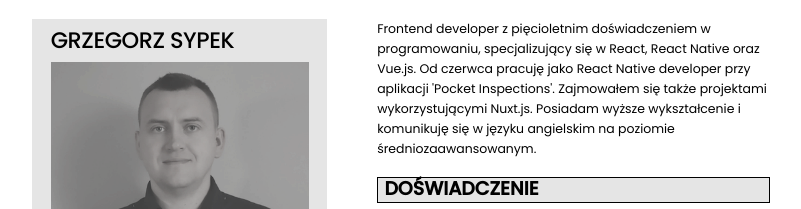
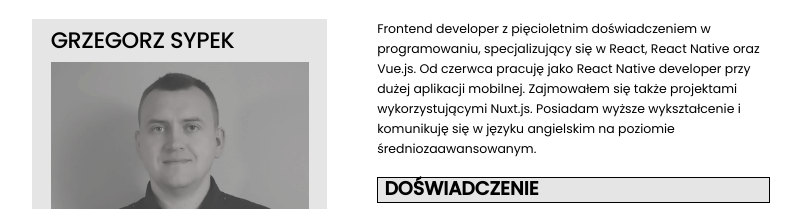
Before and after one commit to gregsypek/CV, a plain HTML site: page index.html in a window 1280 px wide. Shown: the top 209 px of the page, without its empty margins (236-1037 px from the left). Drawn offline with Linux system fonts and the light colour scheme.

Commit message:
hide company name

```diff
--- a/index.html
+++ b/index.html
@@ -272,8 +272,7 @@
 				<h2 class="description">
 					Frontend developer z pięcioletnim doświadczeniem w programowaniu,
 					specjalizujący się w React, React Native oraz Vue.js. Od czerwca
-					pracuję jako React Native developer przy aplikacji 'Pocket
-					Inspections'. Zajmowałem się także projektami wykorzystującymi
+					pracuję jako React Native developer przy dużej aplikacji mobilnej. Zajmowałem się także projektami wykorzystującymi
 					Nuxt.js. Posiadam wyższe wykształcenie i komunikuję się w języku
 					angielskim na poziomie średniozaawansowanym.
 				</h2>
```
